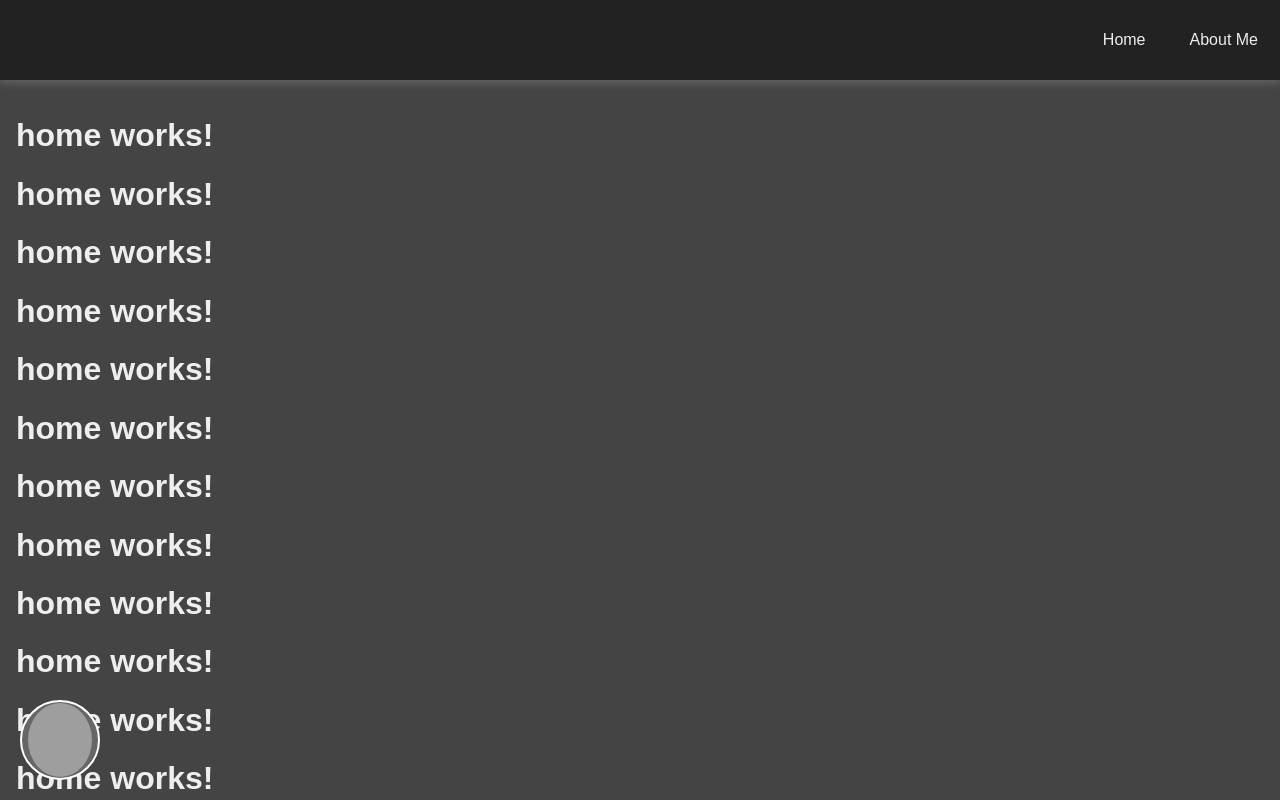
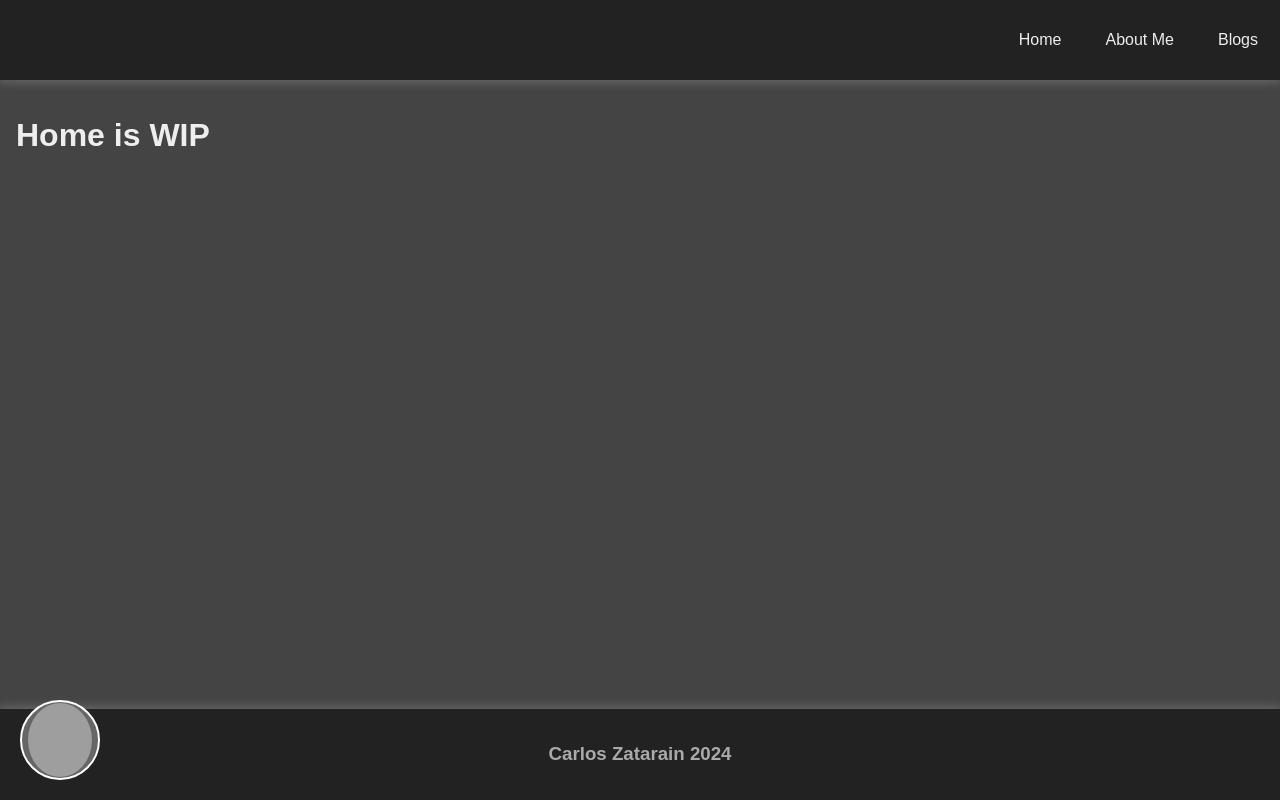
Before and after one commit to Czatar/Personal-Website, an Angular app in the folder website-app/: page / in a window 1280 px wide. Shown: the top 800 px of the page. Built offline with nearby package versions, Linux system fonts and the light colour scheme; grey boxes are pictures that could not be loaded.

Commit message:
Edit text for each page and add blogs page

```diff
--- a/website-app/src/app/about/about.component.html
+++ b/website-app/src/app/about/about.component.html
@@ -1 +1 @@
-<h1 class="contrast-1">about works!</h1>
+<h1 class="contrast-1">About Me is WIP</h1>
--- a/website-app/src/app/app.routes.ts
+++ b/website-app/src/app/app.routes.ts
@@ -1,8 +1,10 @@
 import { Routes } from '@angular/router';
 import { HomeComponent } from './home/home.component';
 import { AboutComponent } from './about/about.component';
+import { BlogsComponent } from './blogs/blogs.component';
 
 export const routes: Routes = [
   { path: '', component: HomeComponent },
-  { path: 'about', component: AboutComponent }
+  { path: 'about', component: AboutComponent },
+  { path: 'blogs', component: BlogsComponent}
 ];
--- /dev/null
+++ b/website-app/src/app/blogs/blogs.component.html
@@ -0,0 +1 @@
+<h1 class="contrast-1">Blogs is WIP</h1>
--- a/website-app/src/app/header/header.component.html
+++ b/website-app/src/app/header/header.component.html
@@ -1,4 +1,5 @@
 <nav class="header color-1 glow">
   <a routerLink="/" class="nav-link contrast-1">Home</a>
   <a routerLink="/about" class="nav-link contrast-1">About Me</a>
+  <a routerLink="/blogs" class="nav-link contrast-1">Blogs</a>
 </nav>
--- a/website-app/src/app/home/home.component.html
+++ b/website-app/src/app/home/home.component.html
@@ -1,16 +1 @@
-<div class="color-2 contrast-1">
-    <h1>home works!</h1>
-    <h1>home works!</h1>
-    <h1>home works!</h1>
-    <h1>home works!</h1>
-    <h1>home works!</h1>
-    <h1>home works!</h1>
-    <h1>home works!</h1>
-    <h1>home works!</h1>
-    <h1>home works!</h1>
-    <h1>home works!</h1>
-    <h1>home works!</h1>
-    <h1>home works!</h1>
-    <h1>home works!</h1>
-    <h1>home works!</h1>
-</div>
+<h1 class="contrast-1">Home is WIP</h1>
```
Also changed, not shown: website-app/src/app/blogs/blogs.component.ts (added, +12 -0 lines), website-app/src/app/blogs/blogs.component.css (added), 1 other file (tests, documents, lock files or other folders).
